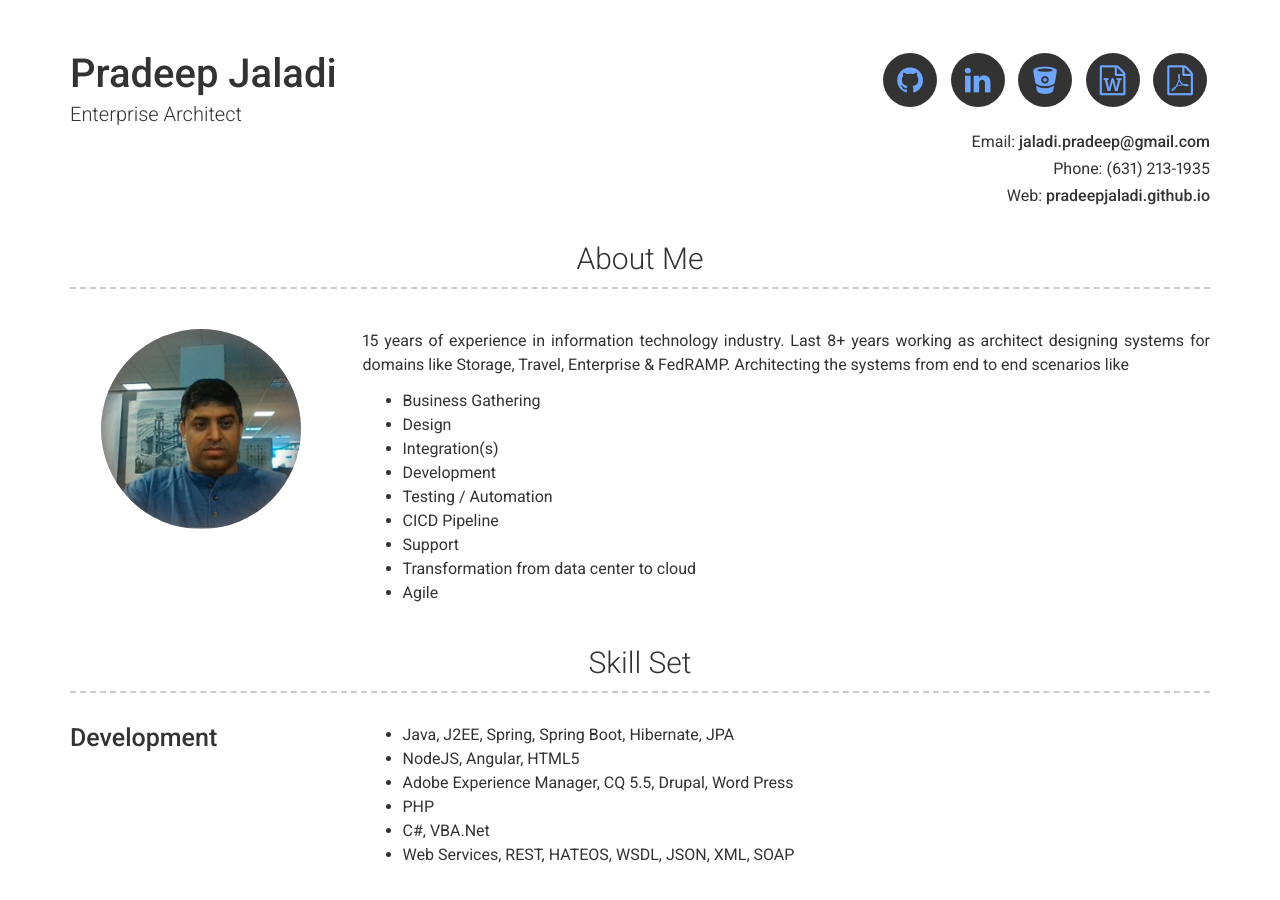
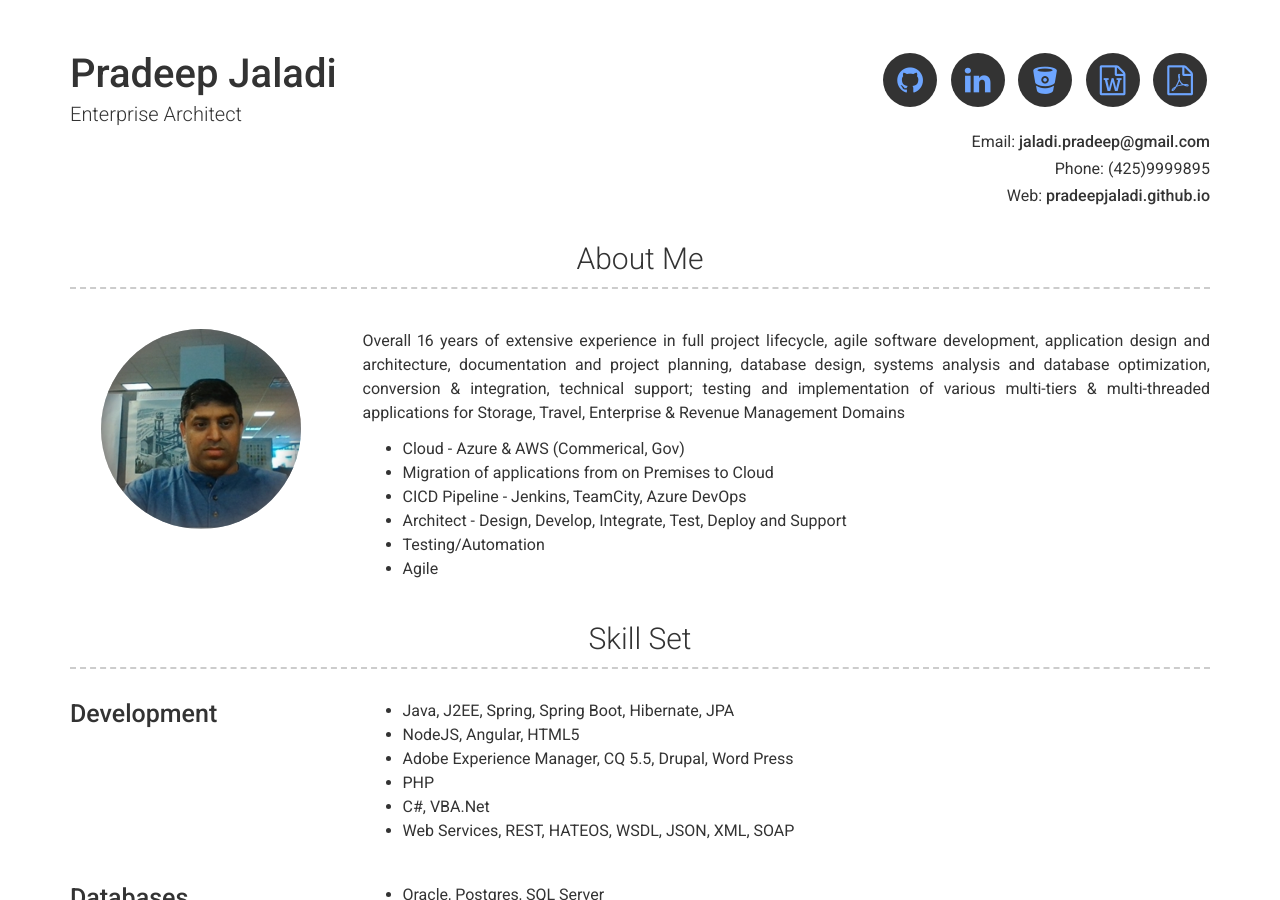
Before and after one commit to pradeepjaladi/pradeepjaladi.github.io, a Jekyll site: the page built from index.md, in a window 1280 px wide and 900 px high. Built offline with Jekyll 4.4.1, drawn with Linux system fonts in a browser that asks for light colours.

Commit message:
Update _config.yml

```diff
--- a/_config.yml
+++ b/_config.yml
@@ -7,7 +7,7 @@ repository: Git repository where your resume will be hosted, only required if yo
 name: Pradeep Jaladi
 title: Enterprise Architect
 email: jaladi.pradeep@gmail.com
-phone: (631) 213-1935
+phone: (425)9999895
 website:  pradeepjaladi.github.io
 
 
@@ -32,16 +32,13 @@ resume_pdf: Pradeep Jaladi.pdf
 # about_title: About Me (Use this to override about section title)
 about_profile_image: assets/GetPersonaPhoto.jpg
 about_content: | # this will include new lines to allow paragraphs
-  15 years of experience in information technology industry. Last 8+ years working as architect designing systems for domains like Storage, Travel, Enterprise & FedRAMP. Architecting the systems from end to end scenarios like
+  Overall 16 years of extensive experience in full project lifecycle, agile software development, application design and architecture, documentation and project planning, database design, systems analysis and database optimization, conversion & integration, technical support; testing and implementation of various multi-tiers & multi-threaded applications for Storage, Travel, Enterprise & Revenue Management Domains
 
-    - Business Gathering
-    - Design
-    - Integration(s)
-    - Development
-    - Testing / Automation
-    - CICD Pipeline
-    - Support
-    - Transformation from data center to cloud
+    - Cloud - Azure & AWS (Commerical, Gov)
+    - Migration of applications from on Premises to Cloud
+    - CICD Pipeline - Jenkins, TeamCity, Azure DevOps
+    - Architect - Design, Develop, Integrate, Test, Deploy and Support
+    - Testing/Automation
     - Agile
 
 
```
